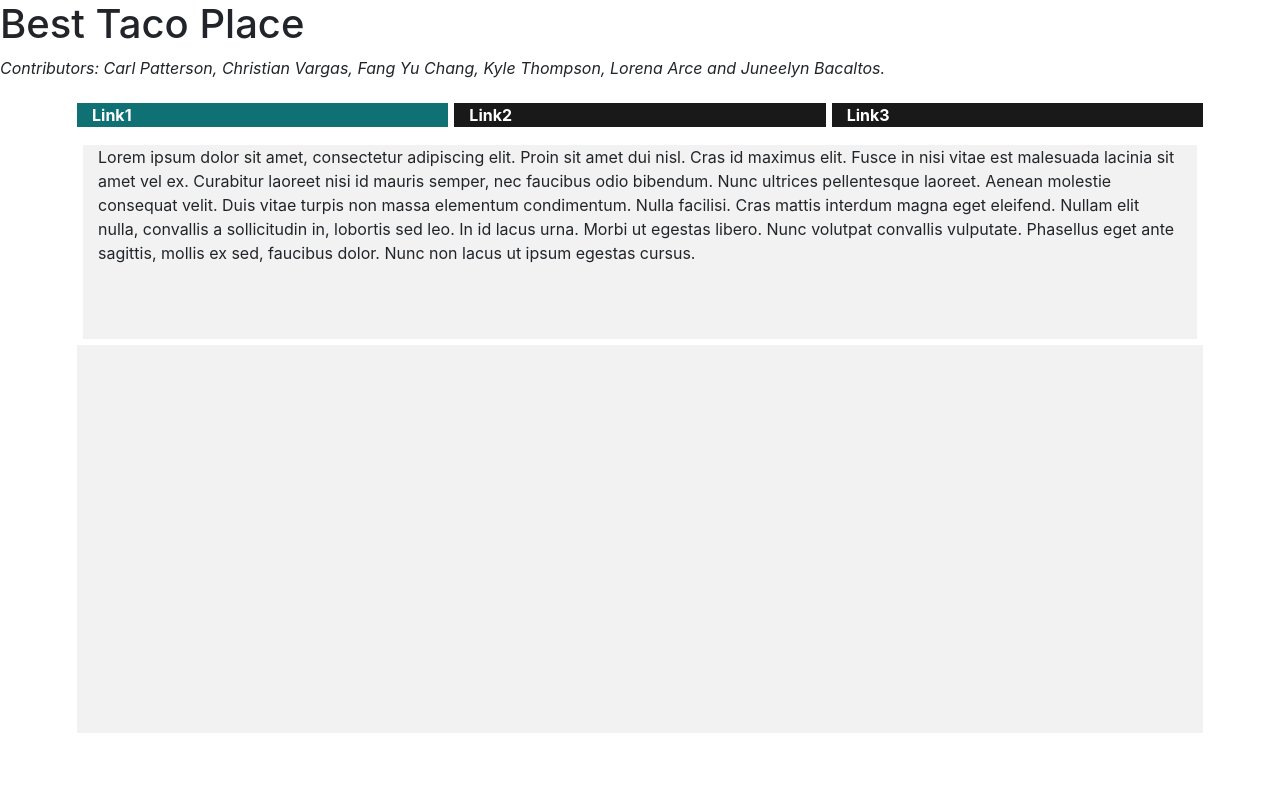
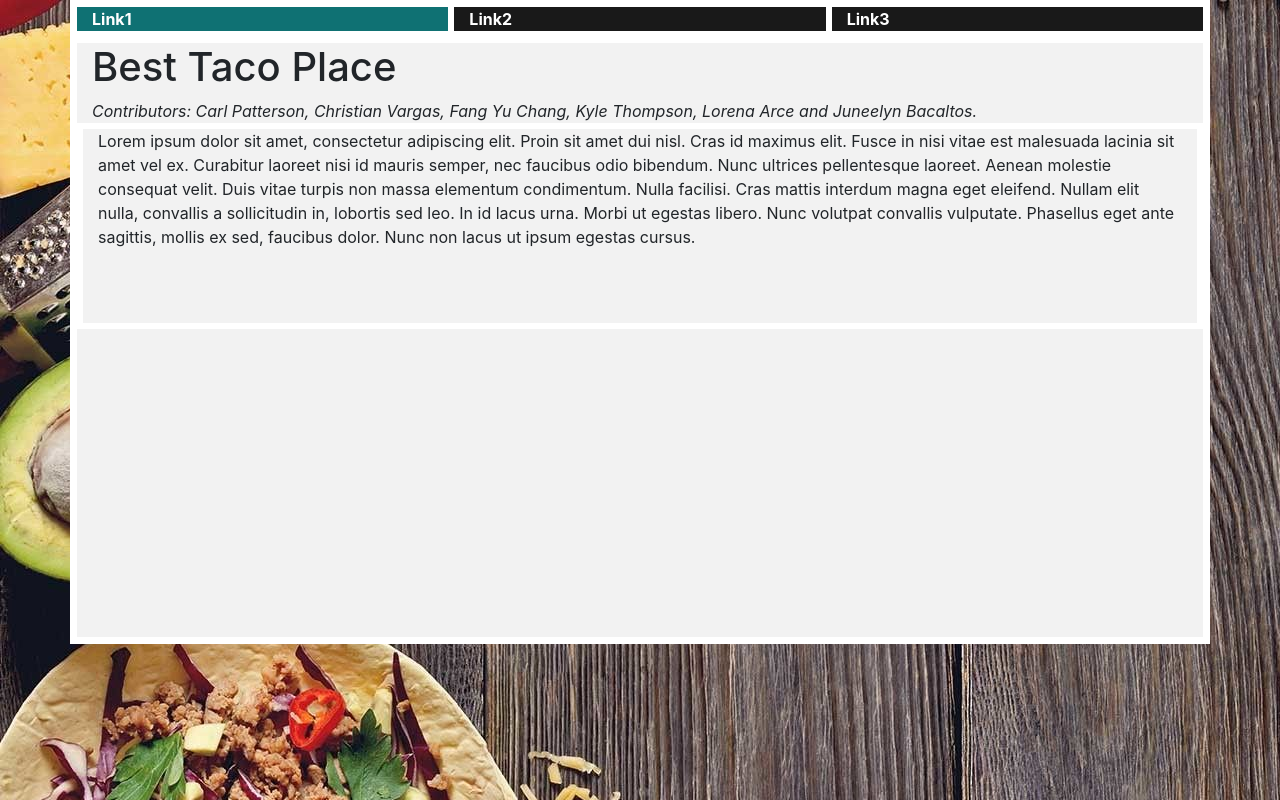
Before and after one commit to arcebri1/BestTacoPlace, a PHP site: page / in a window 1280 px wide. Run offline with PHP 8.4, Linux system fonts and the light colour scheme.

Commit message:
updated html background

```diff
--- a/website/index.html
+++ b/website/index.html
@@ -10,8 +10,6 @@
 
 <body> <!--Start of of HTML body-->
 
-  <h1>Best Taco Place</h1>
-  <p><i>Contributors: Carl Patterson, Christian Vargas, Fang Yu Chang, Kyle Thompson, Lorena Arce and Juneelyn Bacaltos.</i></p>
 
   <!--start of bootstrap code-->
 
@@ -34,7 +32,8 @@
 		<div class="col-md-12 my-col" id="body">
 
 			<!--Insert interactive map thingy code here-->
-
+            <h1>Best Taco Place</h1>
+    <i>Contributors: Carl Patterson, Christian Vargas, Fang Yu Chang, Kyle Thompson, Lorena Arce and Juneelyn Bacaltos.</i>
         	<!--End of the map or JS Script or graph-->
 
 	<!--Start of explanation map or JS Script or graph-->
--- a/website/style.css
+++ b/website/style.css
@@ -3,10 +3,17 @@ text might bleed past the bootstrap grid boxes. Please let me know if that happe
 we'll find a way on how to restrict within a specific height and width. Good luck! Thank you."*/
 
 /*overall body color*/
+
 body {
+  background-image: url("taco3.jpg");
+  background-repeat: no-repeat;
+  background-attachment: fixed;
+}
+
+/* body {
 	background-color:#0F7173;
 	padding: 30px;
-}
+} */
 
 .my-container {
 	border: 1px solid white;
```
Also changed, not shown: website/taco.jpg (added), website/taco2.jpg (added), website/taco3.jpg (added).
